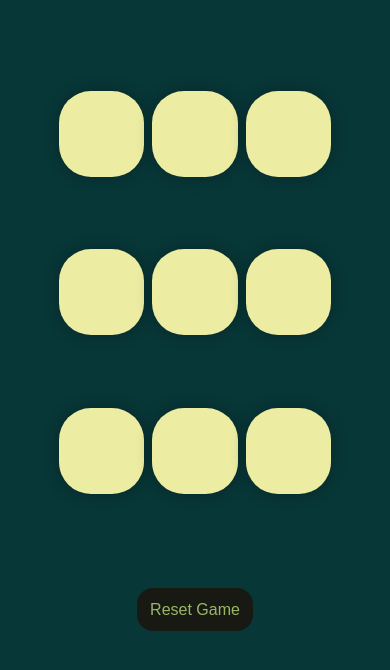
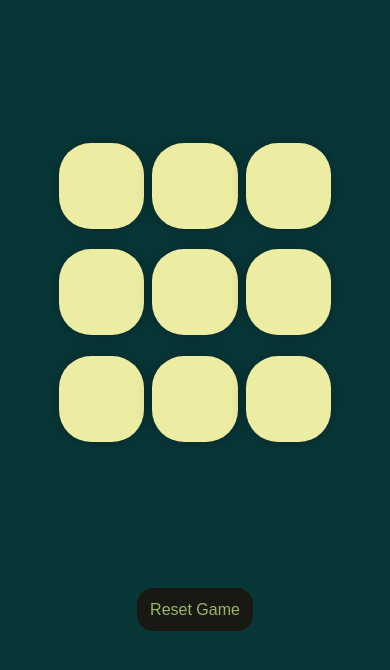
Before and after one commit to Saifk601/Tic_Tac_Toe, a plain HTML site: page index.html in a window 390 px wide. Shown: the part 40-710 px from the top of the page. Drawn offline with Linux system fonts and the light colour scheme.

Commit message:
Update style.css

```diff
--- a/style.css
+++ b/style.css
@@ -68,7 +68,7 @@ body{
 /* 📱 Mobile View (Width ≤ 600px) */
 @media (max-width: 600px) {
     .game {
-        height: 120vmin;
+        height: 80vmin;
         width: 80vmin;
         gap: 2vmin;
     }
```
